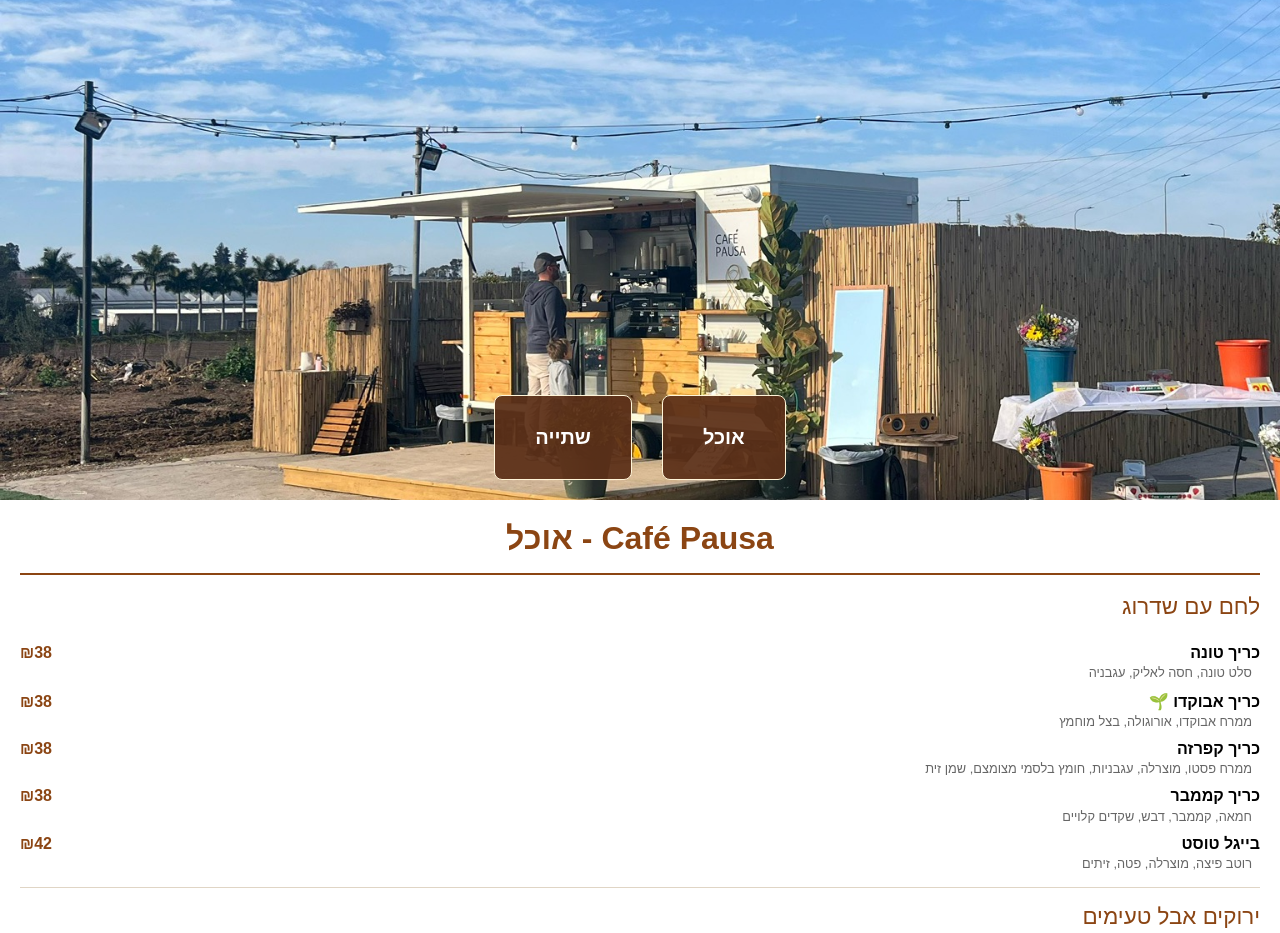
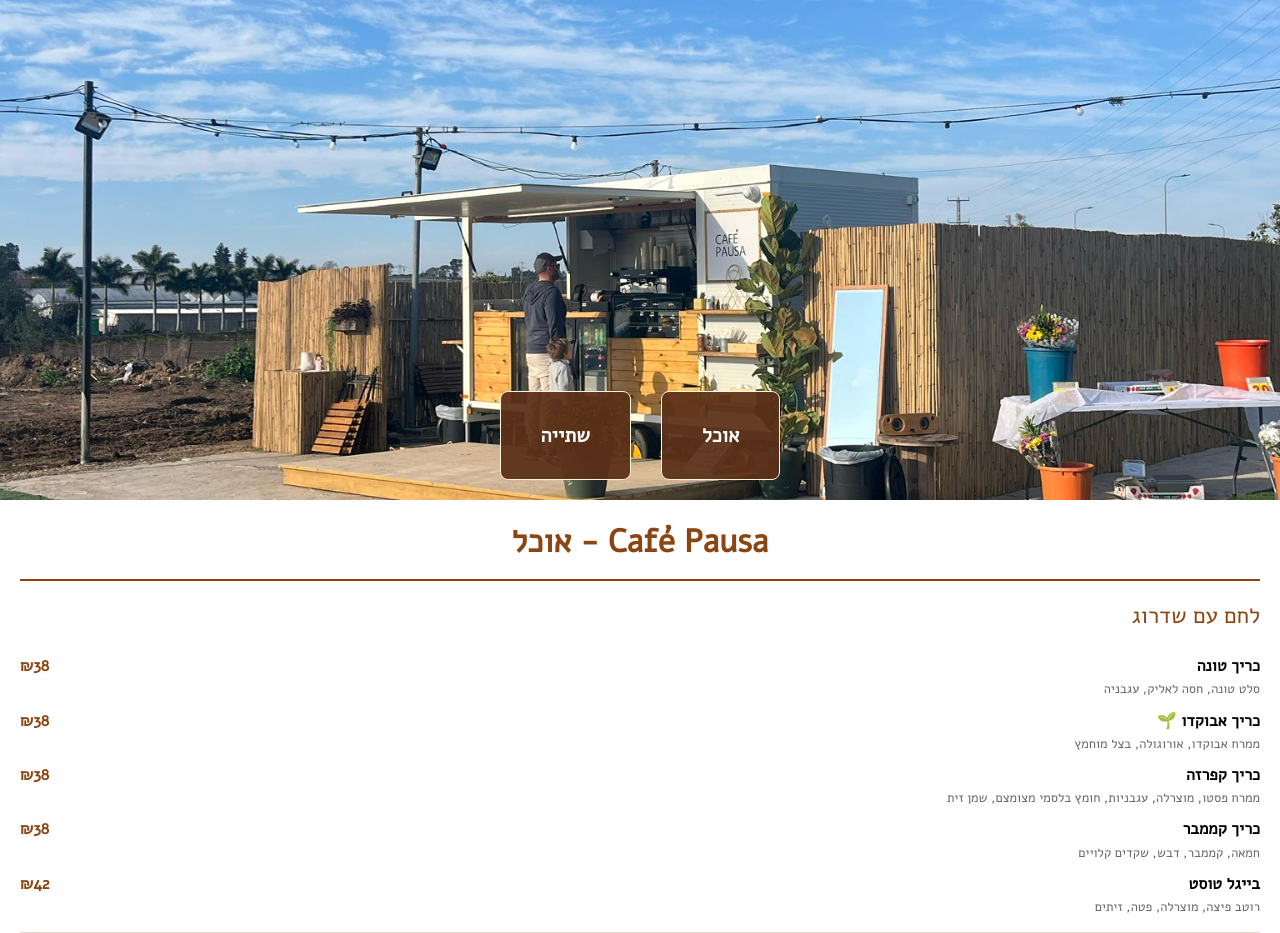
Before and after one commit to ido-leybo/cafe_pausa_menu, a website: page index.html in a window 1280 px wide. Shown: the top 933 px of the page. Drawn offline with Linux system fonts and the light colour scheme.

Commit message:
change font family

```diff
--- a/styles.scss
+++ b/styles.scss
@@ -17,13 +17,19 @@ $font-size-small: 1rem;
 $font-size-xsmall: 0.9rem;
 $font-size-xsmall2: 0.8rem;
 
-$font-family-alef: alef;
+@font-face {
+    font-family: 'MyCustomFont';
+    src: url('/assets/fonts/Alef-regular.ttf') format('truetype');
+    font-weight: normal;
+    font-style: normal;
+  }
 $font-family-ariel: Arial, sans-serif;
 
-
+html {
+    font-family: 'MyCustomFont', sans-serif;
+}
 // Body Styling
 body {
-    font-family: $font-family-ariel;
     direction: rtl;
     text-align: right;
     background-color: $background-color;
@@ -65,6 +71,7 @@ header {
     margin-top: 20px;
     align-items: flex-end;
     button {
+        font-family: 'MyCustomFont', sans-serif;
         background-color: $third-color;
         border: none;
         padding: 30px 40px;
@@ -185,7 +192,6 @@ header {
     .item-description {
         color: $text-color;
         font-size: $font-size-xsmall2;
-        margin-right: 0.5rem;
     }
 
     .price {
```
Also changed, not shown: assets/fonts/Alef-regular.ttf (added), styles.css, 1 other file.
